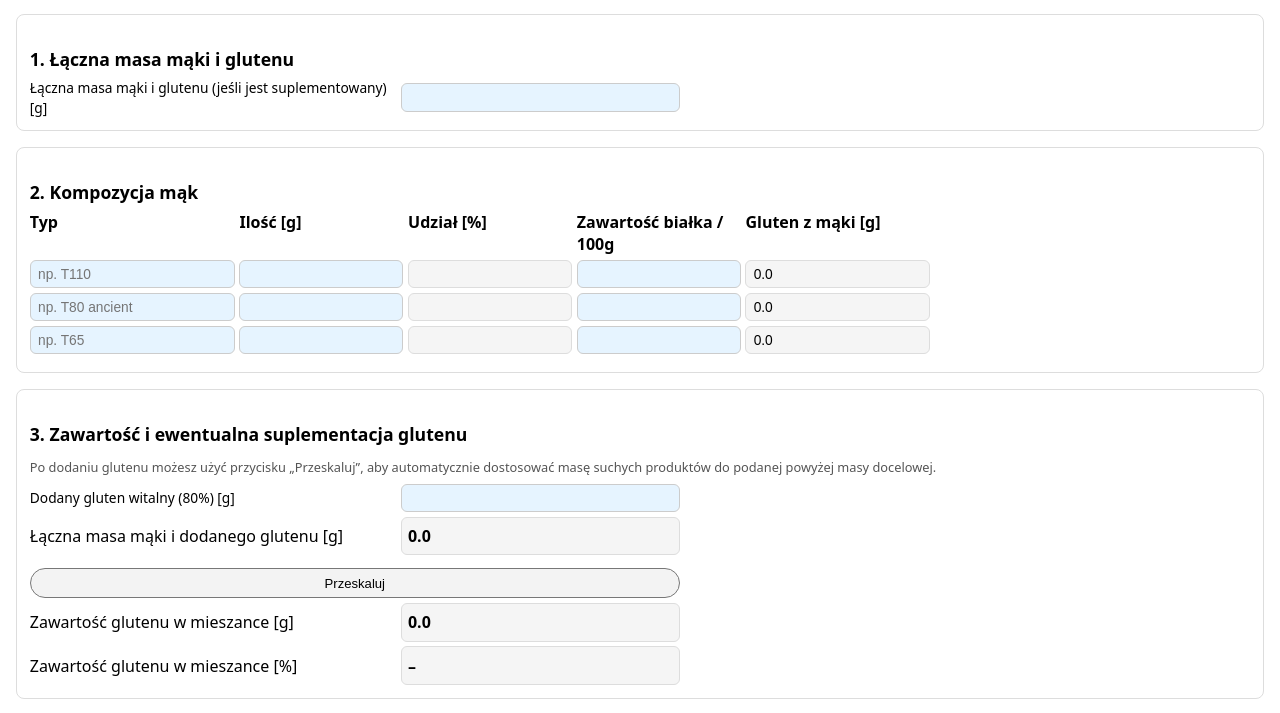
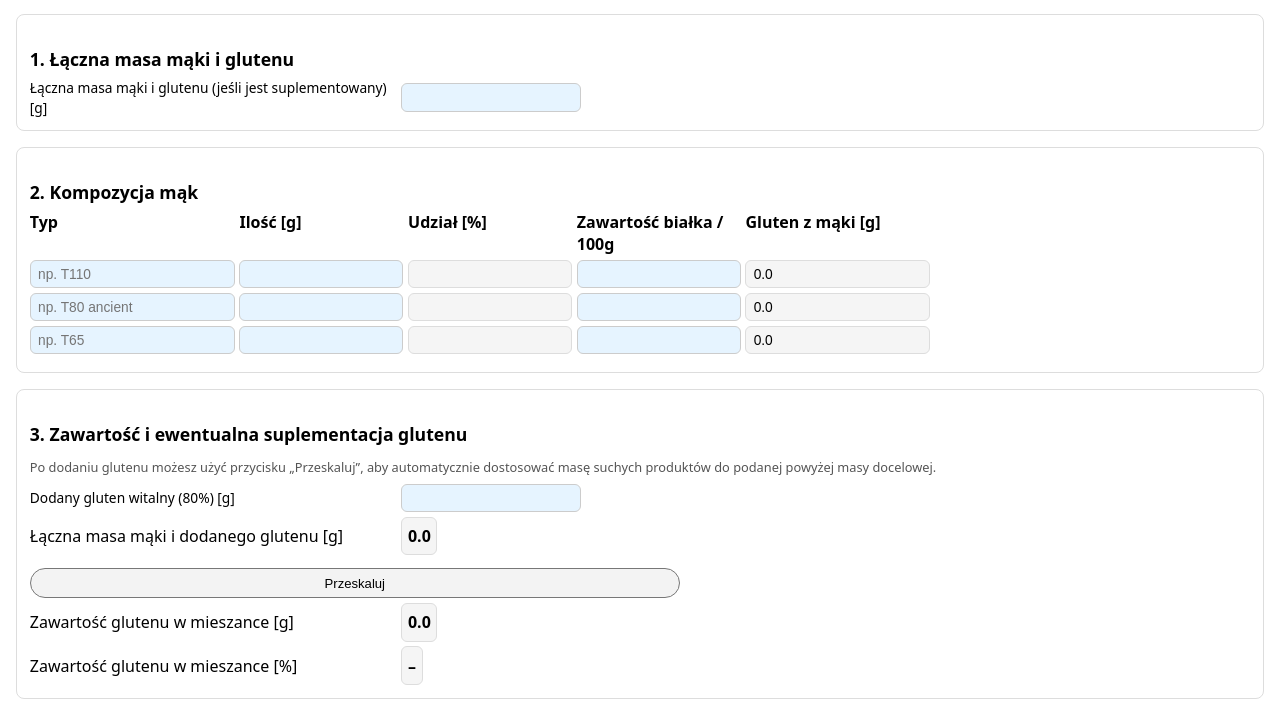
Before and after one commit to wdor-design/kalkulator-chleba, a plain HTML site: page index.html in a window 1280 px wide. Shown: the part 74-787 px from the top of the page. Drawn offline with Linux system fonts and the light colour scheme.

Commit message:
Update index.html

```diff
--- a/index.html
+++ b/index.html
@@ -84,6 +84,15 @@
       gap: 0.3rem 0.6rem;
       max-width: 650px;
       align-items: center;
+    }
+
+    /* TUTAJ: krótsze pola w siatce (sekcje 3, 4, 5) */
+    .grid input[type="number"],
+    .grid input[type="text"],
+    .grid .output {
+      width: auto;
+      max-width: 180px;
+      justify-self: start;
     }
 
     .btn {
```
